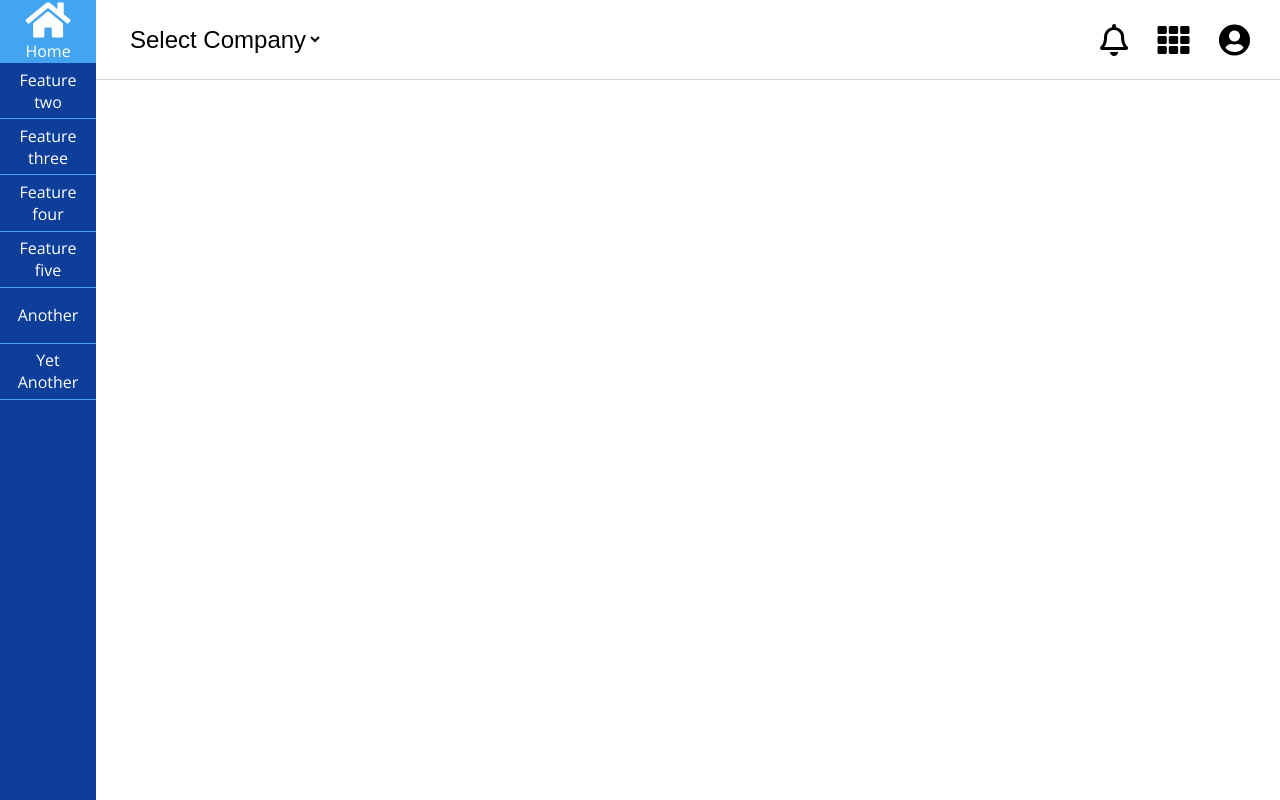
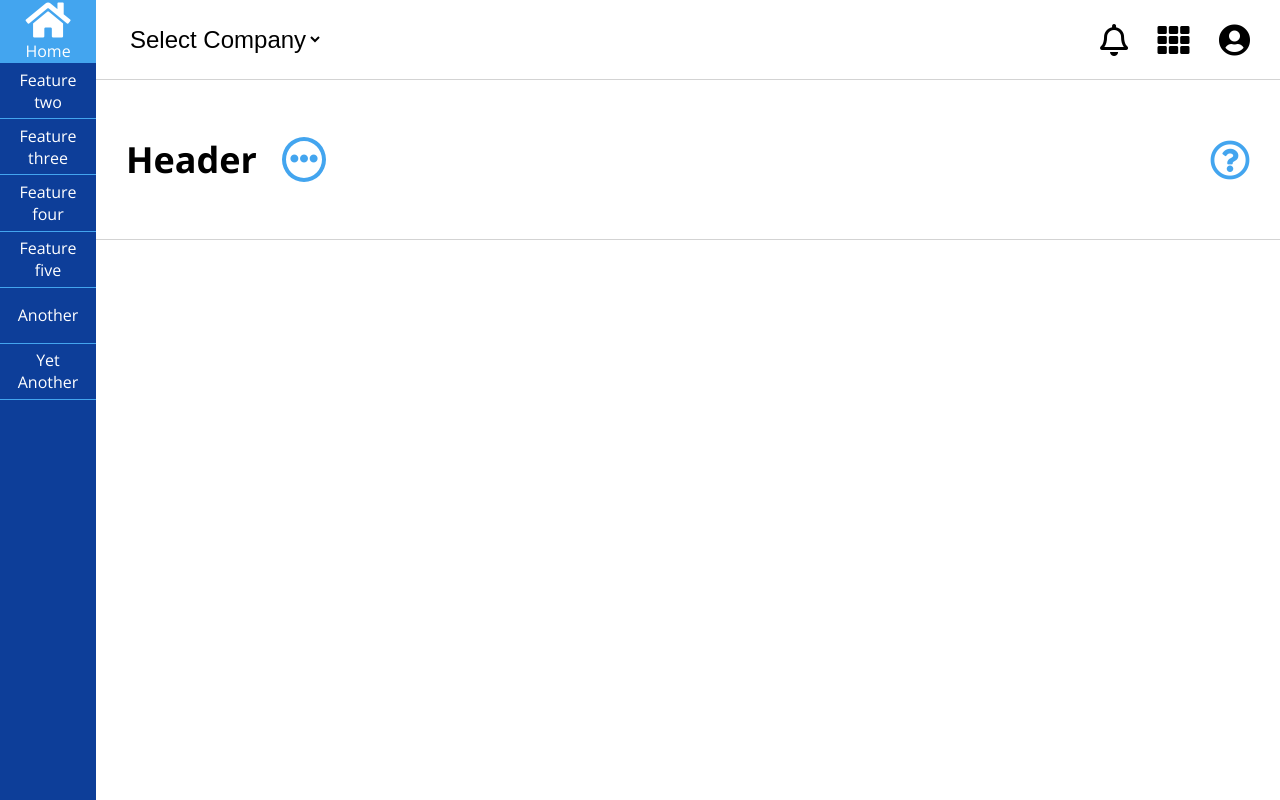
Before and after one commit to MaciejGazdecki/Test-tak-for-F-secure, a React app: page /#/ in a window 1280 px wide. Built offline with nearby package versions, Linux system fonts and the light colour scheme.

Commit message:
I prepared first panel of home section

```diff
--- a/src/js/Home/home.js
+++ b/src/js/Home/home.js
@@ -4,7 +4,13 @@ import style from './home.module.scss';
 function Home() {
     return (
         <section className={style.homeSection}>
-            <div></div>
+            <div className={style.infoBar}>
+                <div className={style.header}>
+                    <h2>Header</h2>
+                    <p><i className="fas fa-ellipsis-h"></i></p>
+                </div>
+                <i className="far fa-question-circle"></i>
+            </div>
         </section>
     )
 }
--- a/src/js/Home/home.module.scss
+++ b/src/js/Home/home.module.scss
@@ -4,4 +4,36 @@
   top: 80px;
   width: 92.5%;
   height: calc(100vh - 80px);
+  display: flex;
+  .infoBar {
+    width: 100%;
+    height: 160px;
+    display: flex;
+    align-items: center;
+    justify-content: space-between;
+    padding: 0 30px;
+    border-bottom: 1px solid lightgray;
+    .header {
+      display: flex;
+      align-items: center;
+      justify-content: space-between;
+      width: 200px;
+      h2 {
+        font-size: 36px;
+      }
+      p {
+        color: #43A5EF;
+        border: 4px solid #43A5EF;
+        padding: 4px;
+        border-radius: 50%;
+       i {
+         font-size: 28px;
+       }
+      }
+    }
+    i {
+      font-size: 40px;
+      color: #43A5EF;
+    }
+  }
 }
--- a/src/js/index.js
+++ b/src/js/index.js
@@ -3,5 +3,4 @@ import ReactDOM from "react-dom";
 import App from "./App/App";
 import "../sass/main.scss"
 
-
-ReactDOM.render(<App />, document.getElementById("app"));
+ReactDOM.render(<App/>, document.getElementById("app"));
```
